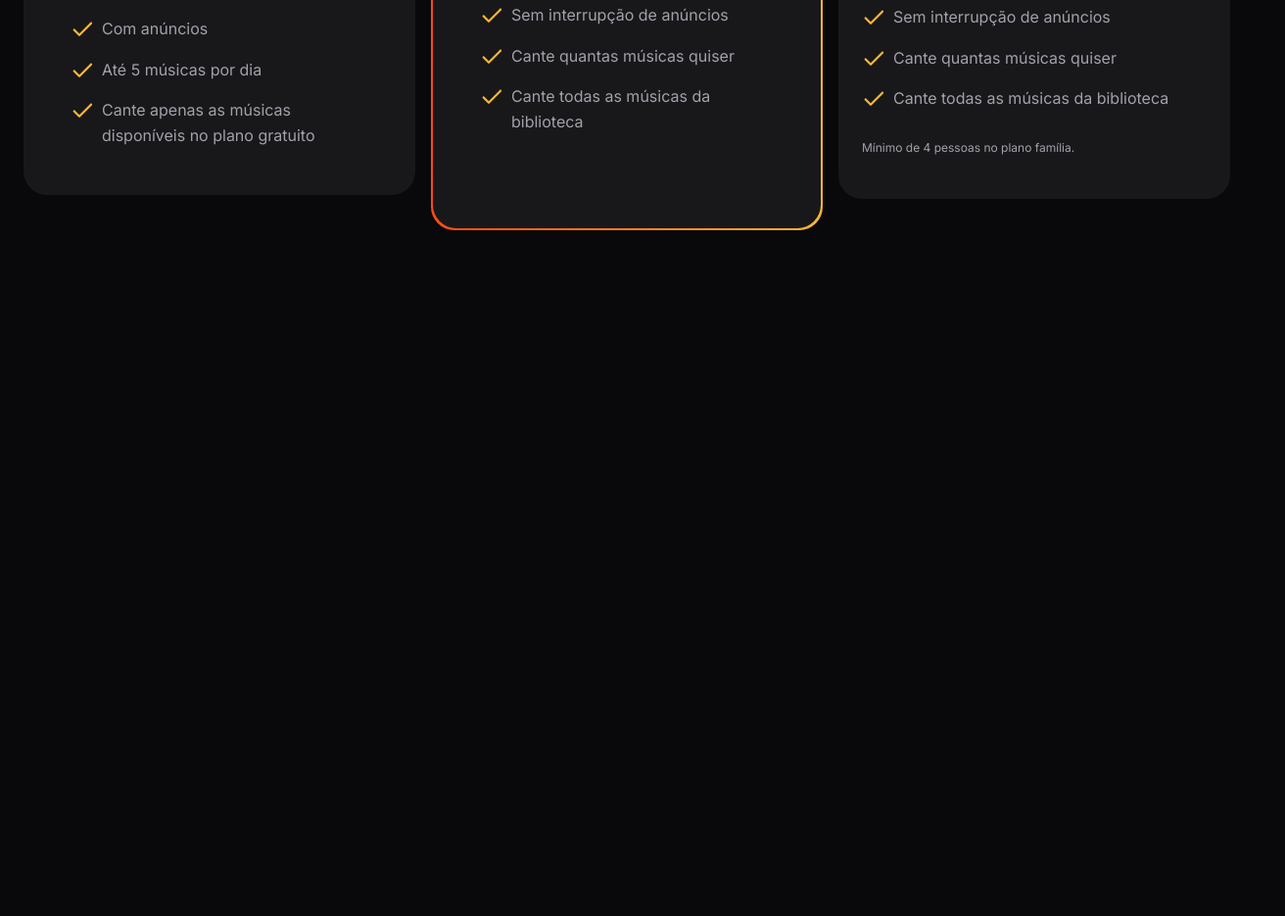
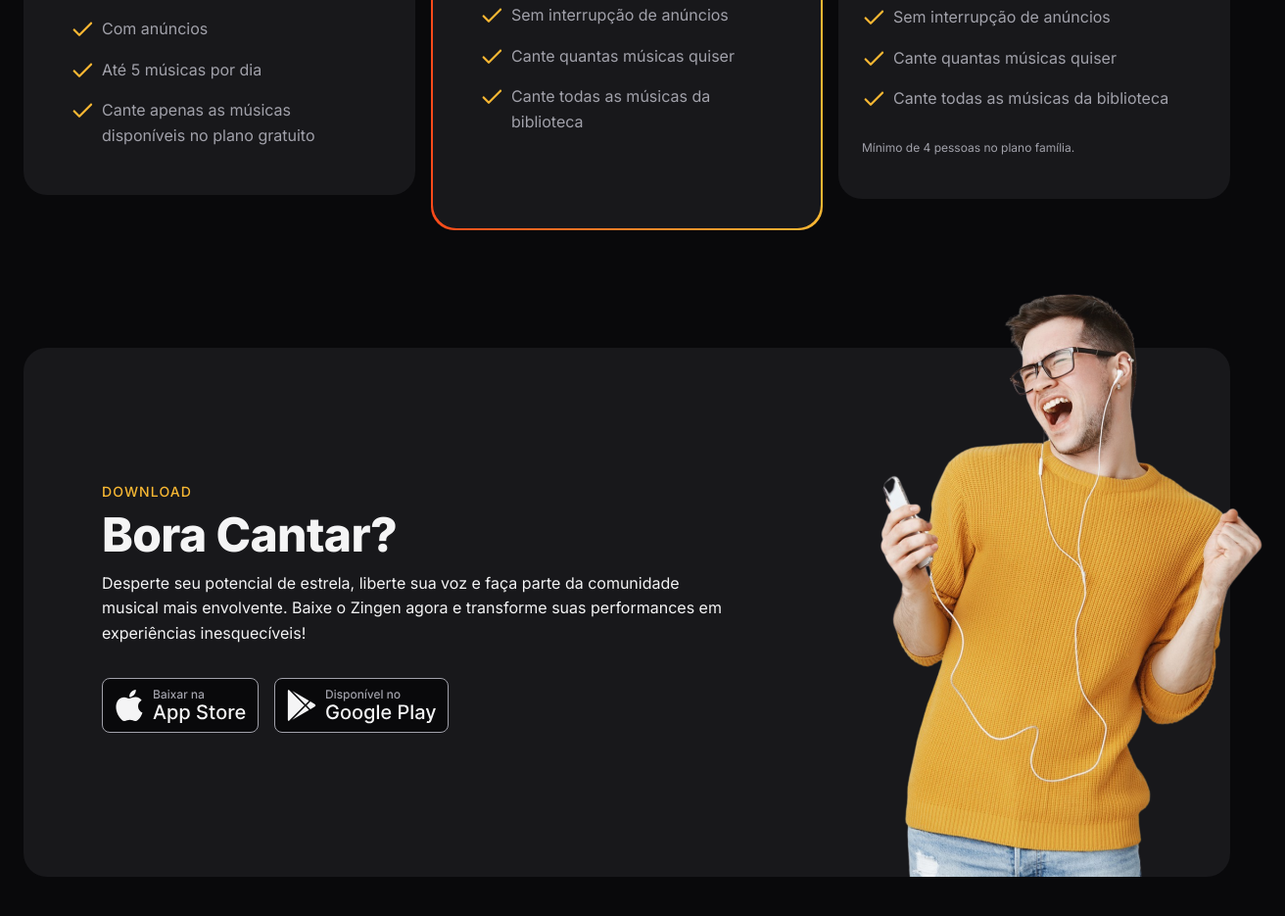
Before and after one commit to lucasaraujope/zingen-kraok-, a plain HTML site: page index.html in a window 1280 px wide. Shown: the part 2906-3841 px from the top of the page at 98% size, 1312 px wide, since content can reach past the window. Before the commit the page ends 3221 px from the top, so only its background shows below. Drawn offline with Linux system fonts and the light colour scheme.

Commit message:
Finalizando a section Download

```diff
--- /dev/null
+++ b/Style/download.css
@@ -0,0 +1,33 @@
+#download{
+    .card{
+        padding: 3rem 1.5rem 15rem;
+        position: relative;
+
+        & > img{
+            width: 14.5rem;
+            position: absolute;
+            bottom: 0;
+            right: -3.5rem;
+        }
+    }
+
+    .buttons {
+        flex-wrap: wrap;
+        margin-top: 2rem;
+    }
+
+    @media (width >= 80em){
+        .card{
+            padding: 8.75rem 5rem;
+
+            & > div:nth-child(1){
+                max-width: 40rem;
+            }
+
+            & > img {
+                width: 29.125rem;
+            }
+        }
+    }
+
+}
--- a/Style/global.css
+++ b/Style/global.css
@@ -48,6 +48,8 @@ html {
   font-size: var(--fs-base);
   line-height: 1.6rem;
   color: var(--text-color-primary);
+
+  overflow-x: hidden;
 }
 
 body {
--- a/Style/index.css
+++ b/Style/index.css
@@ -9,3 +9,4 @@
 @import url(cards.css);
 @import url(features.css) (width >= 80rem);
 @import url(pricing.css);
+@import url(download.css);
--- a/index.html
+++ b/index.html
@@ -23,8 +23,8 @@
                 </a>
 
                 <a href="#about" class="desktop-only">Conheça o app</a>
-                <a href="features" class="desktop-only">Funcionalidades</a>
-                <a href="pricing" class="desktop-only">Planos e preços</a>
+                <a href="#features" class="desktop-only">Funcionalidades</a>
+                <a href="#pricing" class="desktop-only">Planos e preços</a>
 
                 <a href="#download" class="btn btn-sm">Baixar Agora</a>
             </nav>
@@ -166,4 +166,30 @@
             </div>
         </div>
     </section>
+
+    <section id="download">
+        <div class="container py-lg">
+            <div class="card px-lg even-columns items-center">
+                <div>
+                    <header>
+                        <strong>download</strong>
+                        <h2>Bora Cantar?</h2>
+                    </header>
+                    <p>Desperte seu potencial de estrela, liberte sua voz e faça parte da comunidade musical mais envolvente. Baixe o Zingen agora e transforme suas performances em experiências inesquecíveis!</p>
+
+
+                    <div class="buttons flex gap-1">
+                        <a href="">
+                            <img src="Assets/button_app_store.svg" alt="Imagem do botão para baixar o aplicativo na app store">
+                        </a>
+
+                        <a href="">
+                            <img src="Assets/button_play_store.svg" alt="Imagem do botão para baixar o aplicativo na ´lay store">
+                        </a>
+                    </div>
+                </div>
+                <img src="Assets/rapaz-ouvindo-musica-com-fones-de-ouvido-e-cantando-no-aplicativo-de-karaoke-removebg 1.png" alt="">
+            </div>
+        </div>
+    </section>
 </html>
```
Also changed, not shown: Assets/button_app_store.svg (added), Assets/button_play_store.svg (added).
